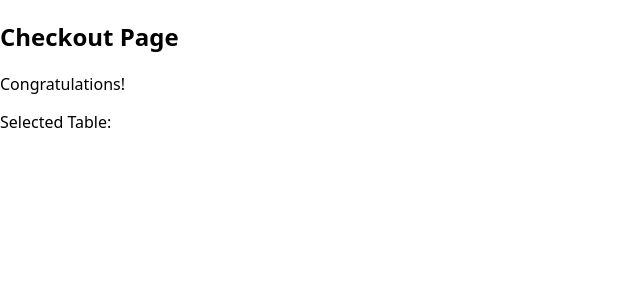
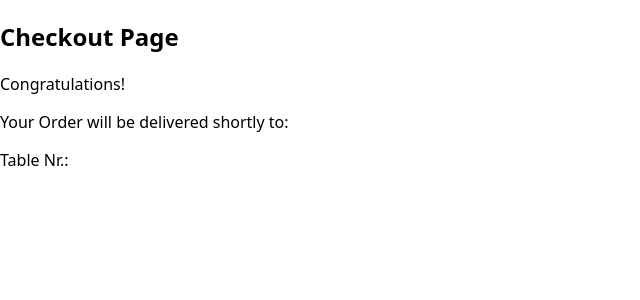
Before and after one commit to henkegithub/instroke-app, a Next.js app: page /check-out in a window 1280 px wide. Shown: the top 300 px of the page, without its empty margins (0-640 px from the left). Built offline with nearby package versions, Linux system fonts and the light colour scheme.

Commit message:
minor fixes message & // removed

```diff
--- a/pages/check-out/index.js
+++ b/pages/check-out/index.js
@@ -3,7 +3,8 @@ export default function Checkout({ selectedTable }) {
     <div>
       <h2>Checkout Page</h2>
       <p>Congratulations!</p>
-      <p>Selected Table: {selectedTable}</p>
+      <p>Your Order will be delivered shortly to:</p>
+      <p>Table Nr.: {selectedTable}</p>
     </div>
   );
 }
--- a/pages/order-overview/index.js
+++ b/pages/order-overview/index.js
@@ -1,5 +1,4 @@
 import CheckOutButton from "@/components/check-out-button";
-import { useState } from "react";
 import styled from "styled-components";
 
 const StyledOrderOverview = styled.div`
@@ -25,11 +24,6 @@ export default function OrderOverview({
   function getTotalPrice(items) {
     return items.reduce((memo, item) => memo + item.price * item.amount, 0);
   }
-  // const [selectedTable, setSelectedTable] = useState(null);
-
-  // const handleTableSelect = (event) => {
-  //   setSelectedTable(event.target.value);
-  // };
 
   return (
     <>
```
